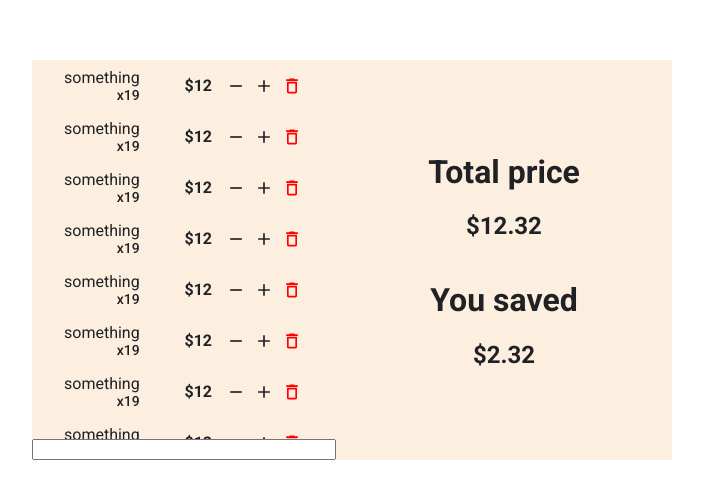
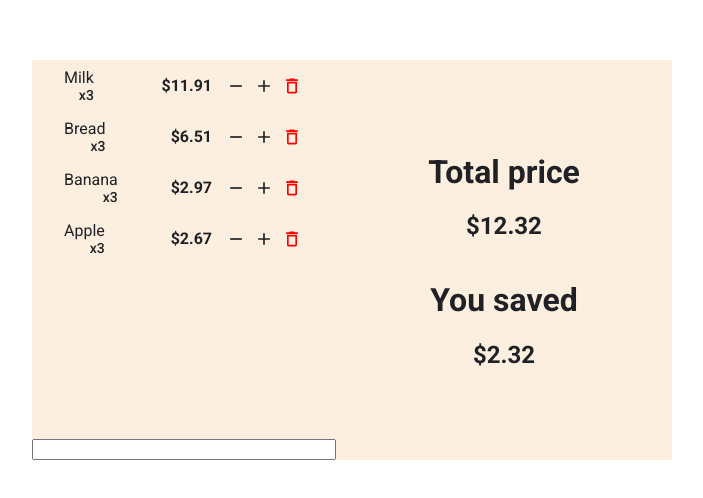
Before and after one commit to Fredy/grocery-store-calculator, a React (Create React App) app: page / in a window 1280 px wide. Shown: the part 140-638 px from the top of the page, without its empty margins (288-991 px from the left). Built offline with nearby package versions, Linux system fonts and the light colour scheme.

Commit message:
Adding functionality to ProductList

```diff
--- /dev/null
+++ b/src/common/utils.tsx
@@ -0,0 +1,4 @@
+export const moneyFormatter = new Intl.NumberFormat('en-US', {
+  style: 'currency',
+  currency: 'USD',
+});
--- a/src/components/ProductList/index.tsx
+++ b/src/components/ProductList/index.tsx
@@ -2,46 +2,61 @@ import React from 'react';
 import { MdDeleteOutline, MdOutlineAdd, MdOutlineRemove } from 'react-icons/md';
 
 import './styles.css';
+import { moneyFormatter } from '../../common/utils';
 
-const MOCK_DATA = [
-  'something',
-  'milk',
-  'something',
-  'something',
-  'something',
-  'something',
-  'milk',
-  'milk',
-  'bread',
-  'bread',
-  'milk',
-  'bread',
-  'milk',
-  'something',
-  'milk',
-  'milk',
-  'bread',
-  'milk',
-  'milk',
+interface Product {
+  name: string;
+  quantity: number;
+  cost: number;
+  uniqueId: string;
+}
+
+const MOCK_DATA: Product[] = [
+  { name: 'Milk', quantity: 3, cost: 3.97, uniqueId: 'milk' },
+  { name: 'Bread', quantity: 3, cost: 2.17, uniqueId: 'bread' },
+  { name: 'Banana', quantity: 3, cost: 0.99, uniqueId: 'banana' },
+  { name: 'Apple', quantity: 3, cost: 0.89, uniqueId: 'apple' },
 ];
 
-function ProductItem() {
+interface ProductItemProps {
+  product: Product;
+}
+
+function ProductItem({ product }: ProductItemProps) {
+  const { cost, quantity, uniqueId, name } = product;
+  const formattedCost = moneyFormatter.format(quantity * cost);
+
+  const handleIncrease = () => {
+    //  TODO: do something with uniqueId
+    console.debug(`Increasing ${uniqueId} in 1`);
+  };
+
+  const handleDecrease = () => {
+    //  TODO: do something with uniqueId
+    console.debug(`Decreasing ${uniqueId} in 1`);
+  };
+
+  const handleRemove = () => {
+    //  TODO: do something with uniqueId
+    console.debug(`Removing ${uniqueId} from list`);
+  };
+
   return (
     <li className="productList-item">
       <div className="productList-item-description">
-        <span>something</span>
+        <span>{name}</span>
 
-        <span className="productList-item-quantity">x19</span>
+        <span className="productList-item-quantity">x{quantity}</span>
       </div>
-      <span className="productList-item-price">$12</span>
+      <span className="productList-item-price">{formattedCost}</span>
 
-      <button className="productList-item-button">
+      <button onClick={handleIncrease} className="productList-item-button">
         <MdOutlineRemove size={20} />
       </button>
-      <button className="productList-item-button">
+      <button onClick={handleDecrease} className="productList-item-button">
         <MdOutlineAdd size={20} />
       </button>
-      <button className="productList-item-button">
+      <button onClick={handleRemove} className="productList-item-button">
         <MdDeleteOutline color="red" size={20} />
       </button>
     </li>
@@ -51,8 +66,8 @@ function ProductItem() {
 function ProductList() {
   return (
     <ul className="productList-container">
-      {MOCK_DATA.map(() => (
-        <ProductItem />
+      {MOCK_DATA.map((v) => (
+        <ProductItem product={v} key={v.uniqueId} />
       ))}
     </ul>
   );
```
